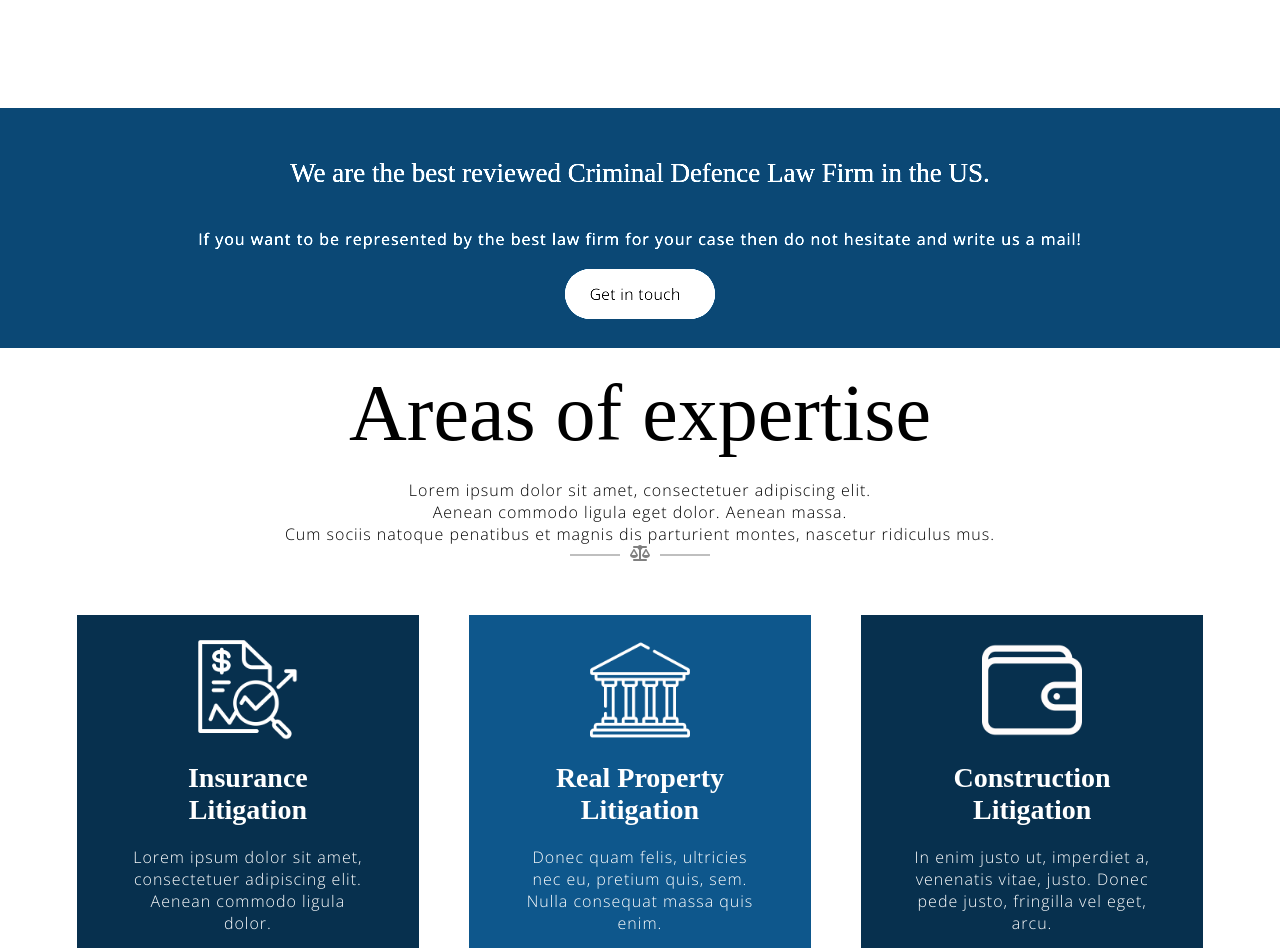
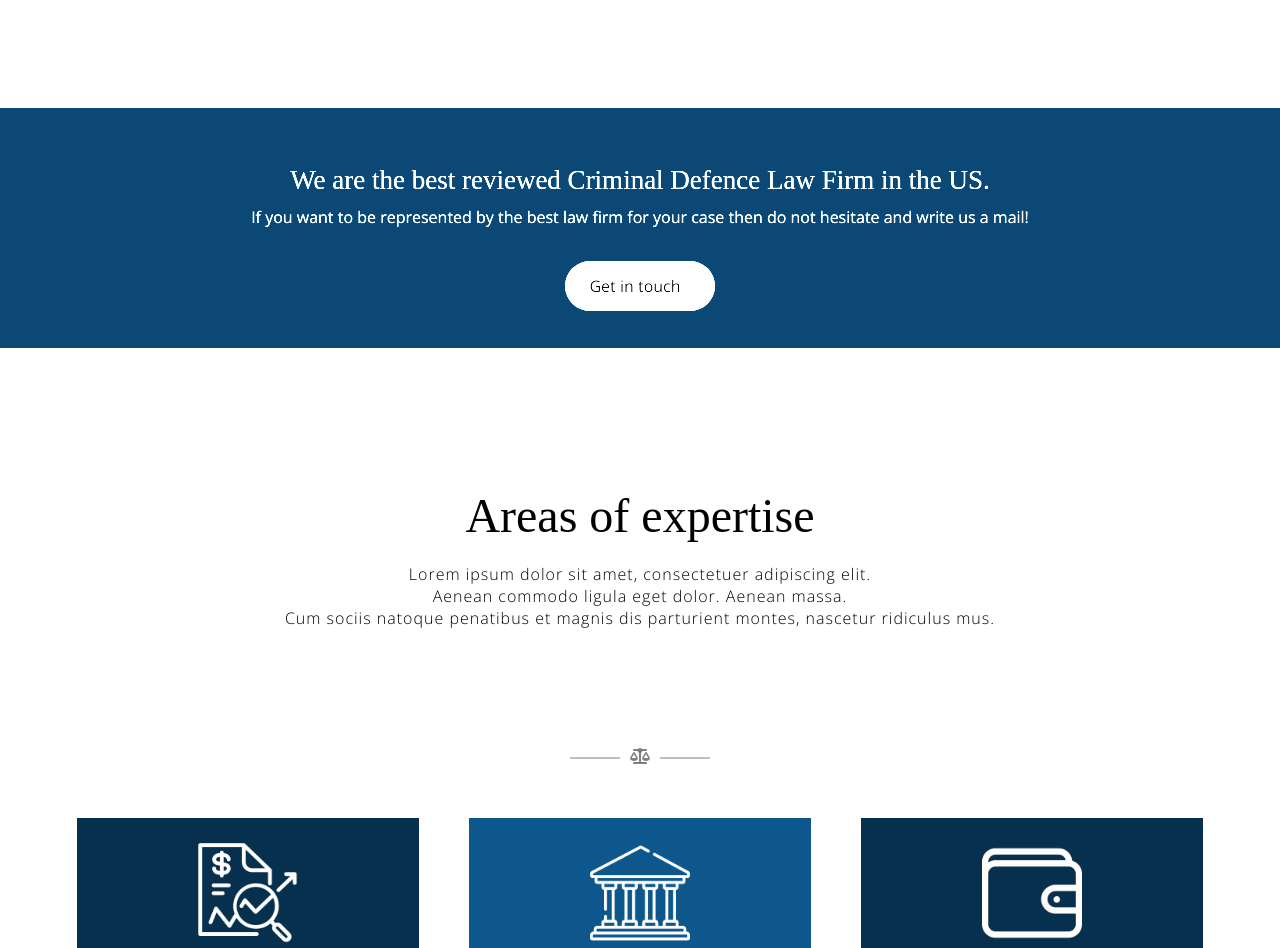
Before and after one commit to ali-m8285/web1-finalProject, a website: page index.html in a window 1280 px wide. Shown: the part 1992-2940 px from the top of the page. Drawn offline with nearby package versions, Linux system fonts and the light colour scheme; files that its build step writes are made by us from their sources; a web font is replaced by a local one.

Commit message:
area done

```diff
--- a/assets/style/sass/home.scss
+++ b/assets/style/sass/home.scss
@@ -655,6 +655,7 @@ main {
     filter: brightness(150%);
     color: white;
     padding: 20px;
+    text-align: center;
 
     .container {
         height: 100%;
@@ -667,10 +668,12 @@ main {
     h3 {
         font-size: calc(2em - 5px);
         font-weight: 100;
+        margin-bottom: 10px;
     }
 
     p, .mainButton {
         font-weight: 400;
+        letter-spacing: 0;
     }
 
     .mainButton {
@@ -682,20 +685,23 @@ main {
 }
 
 .area {
-    height: 150vh;
+    height: 170vh;
 
     .container {
         height: 100%;
         display: grid;
-        grid-template-rows: 2fr 20px 10fr;
+        grid-template-rows: 400px 20px 1fr;
         grid-template-columns: 1fr;
     }
 
     .areaTitle {
         text-align: center;
+        display: flex;
+        flex-direction: column;
+        justify-content: center;
 
         h2 {
-            font-size: 5em;
+            font-size: 3em;
         }
     }
 
--- a/index.html
+++ b/index.html
@@ -242,11 +242,13 @@
 
     <section class="slogan">
         <div class="container">
-            <h3>We are the best reviewed Criminal Defence Law Firm in the US. </h3>
-            <p>
-                If you want to be represented by the best law firm for your case then do not hesitate and write us a
-                mail!
-            </p>
+            <div>
+                <h3>We are the best reviewed Criminal Defence Law Firm in the US. </h3>
+                <p>
+                    If you want to be represented by the best law firm for your case then do not hesitate and write us a
+                    mail!
+                </p>
+            </div>
             <a href="" class="mainButton">
                 <span>Get in touch</span>
                 <i class="fa-solid fa-angle-right angleRight"></i>
```
